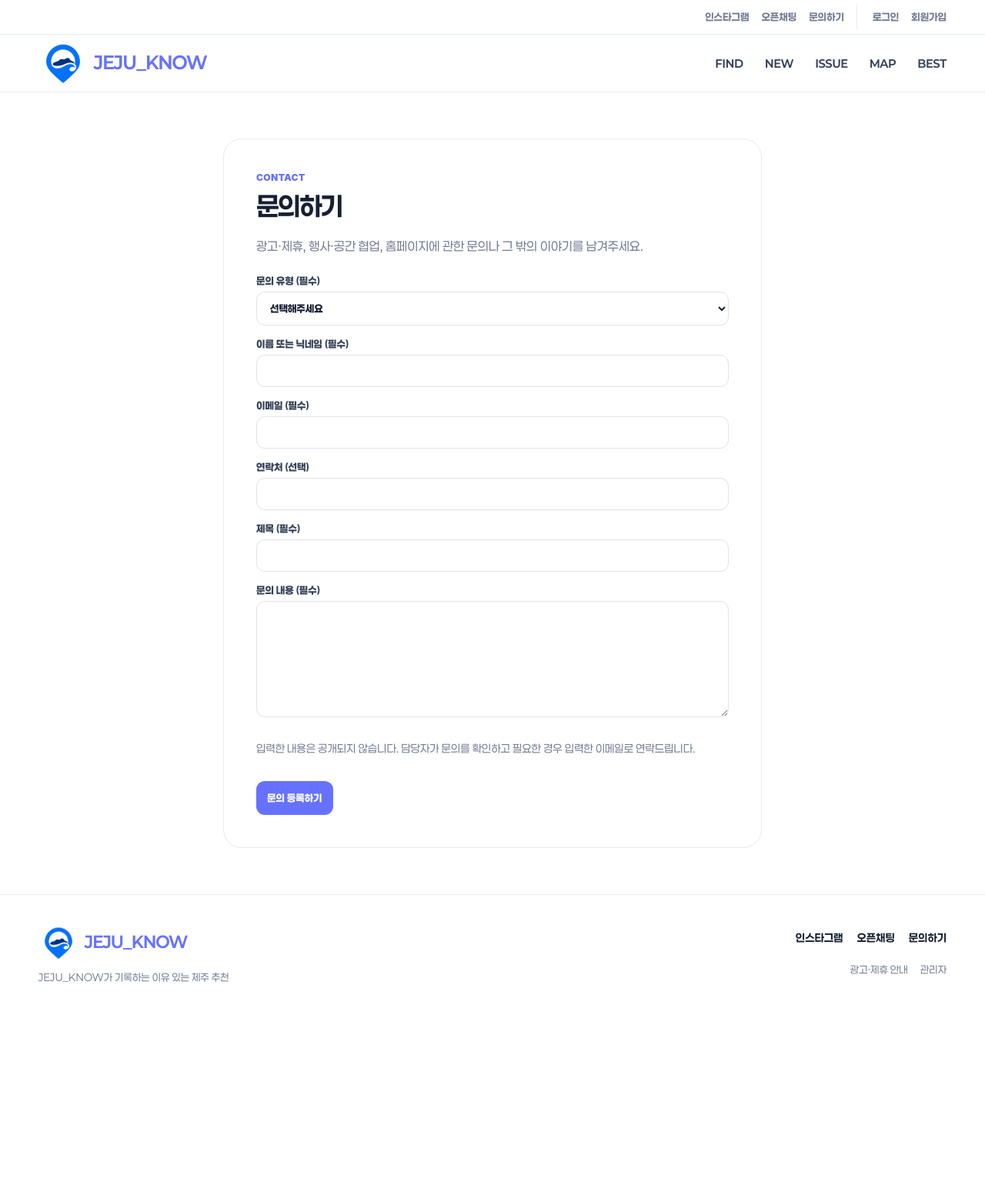
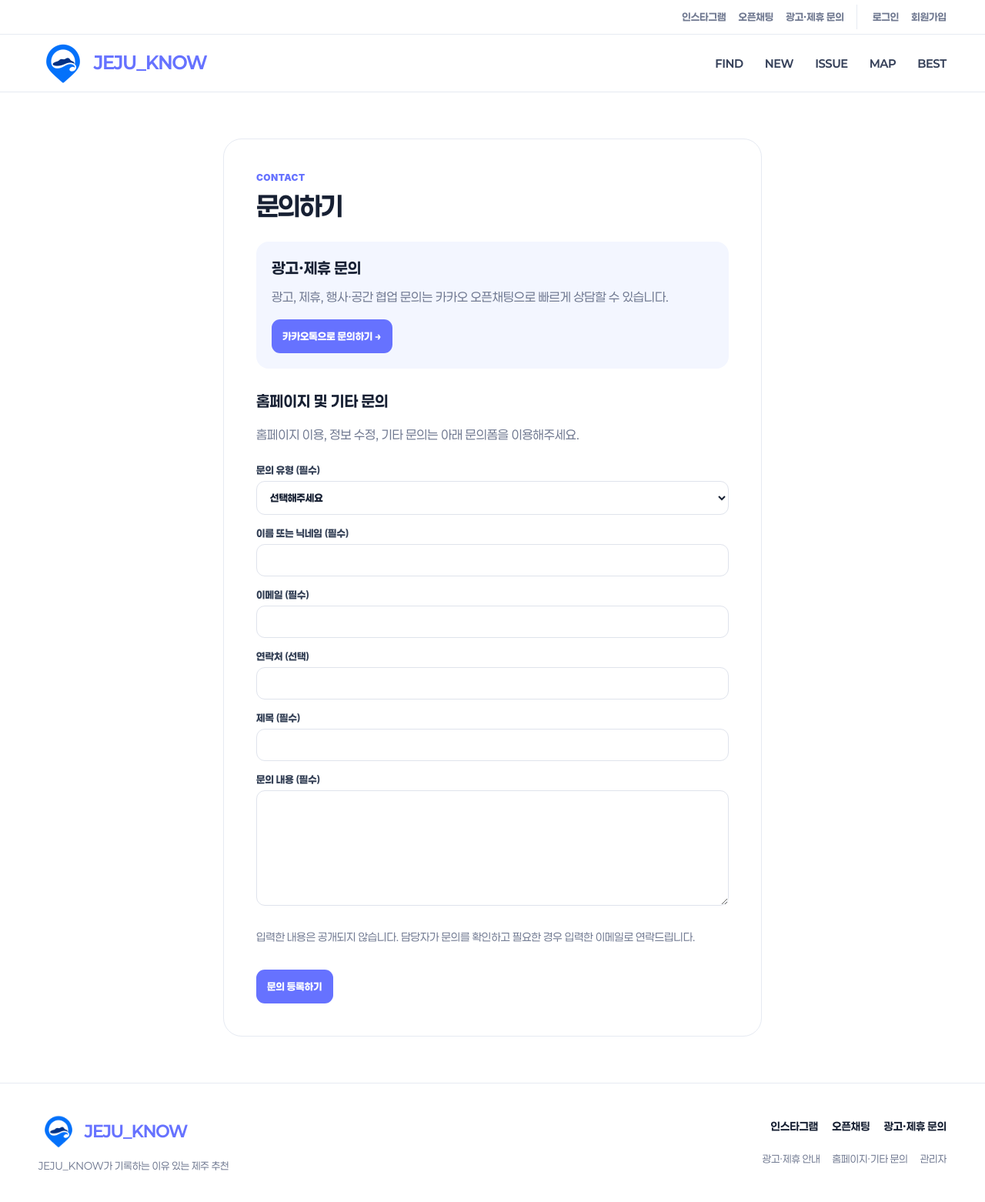
Before and after one commit to jejuknow/jeju_know, a FastAPI app: page /contact in a window 1280 px wide. Shown: the whole page at 77% size. Before the commit the page ends 1276 px from the top, so only its background shows below. Run offline with FastAPI, Linux system fonts and the light colour scheme; data comes from the database, SQL or seed files in the repository; data that the repository does not hold is empty; some libraries are stand-ins or nearby versions; some web fonts are replaced.

Commit message:
Connect partnership inquiries to Kakao chat

```diff
--- a/admin_settings.py
+++ b/admin_settings.py
@@ -7,6 +7,7 @@ COMPANIONS = ["혼자", "연인", "친구", "부모님", "아이", "반려동물
 FOCUS = [("taste", "맛 중심"), ("space", "공간 중심"), ("experience", "이색 경험")]
 DEFAULTS = {"site_name": "JEJU_KNOW", "instagram_url": "https://www.instagram.com/jeju_know/",
             "openchat_url": "https://open.kakao.com/o/gLuLBdVi",
+            "partnership_kakao_url": "https://open.kakao.com/o/sxJXaiWi",
             "site_description": "JEJU_KNOW가 기록하는 이유 있는 제주 추천",
             "home_pick": True, "home_new": True, "home_issue": True, "home_best": True,
             "user_place_auto_publish": False}
--- a/static/brand-contact.css
+++ b/static/brand-contact.css
@@ -18,6 +18,15 @@
 .contact-page { padding-block:clamp(24px,5vw,60px) }
 .contact-card { max-width:700px; margin:auto; padding:clamp(20px,4vw,42px); background:white }
 .contact-card > .primary-inline, .contact-form { margin-top:24px }
+.contact-partnership { margin-block:24px; padding:20px; border-radius:16px; background:#f3f6ff }
+.contact-partnership h2, .contact-form-title { font-size:20px; line-height:1.4 }
+.contact-partnership h2 { margin:0 }
+.contact-partnership p, .contact-partnership-hint p { margin:10px 0 16px; color:var(--muted); line-height:1.7 }
+.contact-form-title { margin:28px 0 8px }
+.contact-partnership .primary-inline { max-width:100%; text-align:center }
+.contact-partnership-hint { padding:14px 16px; border-radius:12px; background:#f3f6ff }
+.contact-partnership-hint p { margin:0 0 8px }
+.contact-partnership-hint a { display:inline-flex; min-height:44px; align-items:center; color:var(--brand); font-weight:700 }
 .contact-form label { display:grid; gap:6px; min-width:0 }
 .contact-form :is(input,textarea,select) { width:100%; min-width:0 }
 .contact-form .contact-privacy { font-size:14px; color:var(--muted); line-height:1.6 }
--- a/static/contact.js
+++ b/static/contact.js
@@ -3,6 +3,14 @@
   const form = document.querySelector('.contact-form');
   const submit = form?.querySelector('button[type=submit]');
   if (!submit) return;
+  const type = form.querySelector('select[name=inquiry_type]');
+  const hint = form.querySelector('.contact-partnership-hint');
+  const updateHint = () => {
+    if (type && hint) hint.hidden = !['광고·제휴', '행사·공간 협업'].includes(type.value);
+  };
+  type?.addEventListener('change', updateHint);
+  window.addEventListener('pageshow', updateHint);
+  updateHint();
   form.addEventListener('submit', () => { submit.disabled = true; submit.textContent = '등록 중…'; });
   window.addEventListener('pageshow', () => { submit.disabled = false; submit.textContent = '문의 등록하기'; });
 })();
--- a/templates/_brand_links.html
+++ b/templates/_brand_links.html
@@ -1,5 +1,5 @@
 {% macro brand_links(settings) -%}
   {% if settings.instagram_url %}<a href="{{ settings.instagram_url }}" target="_blank" rel="noopener noreferrer">인스타그램</a>{% endif %}
   <a href="{{ settings.openchat_url }}" target="_blank" rel="noopener noreferrer">오픈채팅</a>
-  <a href="/contact">문의하기</a>
+  <a href="{{ settings.partnership_kakao_url }}" target="_blank" rel="noopener noreferrer">광고·제휴 문의</a>
 {%- endmacro %}
--- a/templates/_site_footer.html
+++ b/templates/_site_footer.html
@@ -3,6 +3,6 @@
   <div>{{ brand_logo(variant='footer-brand') }}<p>{{ site_settings.site_description }}</p></div>
   <div class="footer-actions">
     <nav class="footer-brand-links" aria-label="푸터 소통 메뉴">{{ brand_links(site_settings) }}</nav>
-    <div class="footer-secondary"><a href="/partnership">광고·제휴 안내</a><a href="{{ url_for('admin_dashboard') }}">관리자</a></div>
+    <div class="footer-secondary"><a href="/partnership">광고·제휴 안내</a><a href="/contact">홈페이지·기타 문의</a><a href="{{ url_for('admin_dashboard') }}">관리자</a></div>
   </div>
 </div></footer>
--- a/templates/base.html
+++ b/templates/base.html
@@ -40,7 +40,7 @@
   <link rel="stylesheet" href="/static/brand.css?v=20261012-brand">
   <link rel="stylesheet" href="/static/navigation-icons.css?v=20261027-3d-icons">
   <link rel="stylesheet" href="/static/public-ux.css?v=20261028">
-  <link rel="stylesheet" href="/static/brand-contact.css?v=20261102-my-inquiries">
+  <link rel="stylesheet" href="/static/brand-contact.css?v=20261109-kakao">
   {% if not request.url.path.startswith('/admin') %}<link rel="stylesheet" href="/static/user-status.css?v=20261104-cards">{% endif %}
 </head>
 <body class="{% block body_class %}{% endblock %}">
--- a/templates/contact.html
+++ b/templates/contact.html
@@ -7,14 +7,25 @@
     <div class="row-actions">{% if member %}<a href="/account/inquiries" class="primary-inline">내 문의 확인하기</a>{% endif %}
       <a href="/" class="secondary-btn">홈으로</a></div>
   {% else %}
-    <h1>문의하기</h1><p>광고·제휴, 행사·공간 협업, 홈페이지에 관한 문의나 그 밖의 이야기를 남겨주세요.</p>
+    <h1>문의하기</h1>
+    <section class="contact-partnership" aria-labelledby="partnership-contact-title">
+      <h2 id="partnership-contact-title">광고·제휴 문의</h2>
+      <p>광고, 제휴, 행사·공간 협업 문의는 카카오 오픈채팅으로 빠르게 상담할 수 있습니다.</p>
+      <a class="primary-inline" href="{{ site_settings.partnership_kakao_url }}" target="_blank" rel="noopener noreferrer">카카오톡으로 문의하기 →</a>
+    </section>
+    <h2 class="contact-form-title">홈페이지 및 기타 문의</h2>
+    <p>홈페이지 이용, 정보 수정, 기타 문의는 아래 문의폼을 이용해주세요.</p>
     {% if error %}<p class="member-error" role="alert">{{ error }}</p>{% endif %}
     <form class="admin-form contact-form" method="post" action="/contact{% if issue %}?issue_id={{ issue.id }}{% endif %}">
       <input type="hidden" name="csrf_token" value="{{ csrf_token }}"><input type="hidden" name="form_token" value="{{ form_token }}">
       {% if issue %}<label>문의 유형<input name="inquiry_type" readonly value="콘텐츠 수정·삭제"></label>
         <p class="inquiry-related">관련 ISSUE: <strong>{{ issue.title }}</strong></p>
       {% else %}<label>문의 유형 (필수)<select name="inquiry_type" required><option value="">선택해주세요</option>
-        {% for kind in types %}<option {% if values.inquiry_type == kind %}selected{% endif %}>{{ kind }}</option>{% endfor %}</select></label>{% endif %}
+        {% for kind in types %}<option {% if values.inquiry_type == kind %}selected{% endif %}>{{ kind }}</option>{% endfor %}</select></label>
+        <div class="contact-partnership-hint" hidden role="status">
+          <p>광고·제휴 문의는 카카오 오픈채팅에서 더 빠르게 상담할 수 있습니다.</p>
+          <a href="{{ site_settings.partnership_kakao_url }}" target="_blank" rel="noopener noreferrer">카카오톡 문의하기 →</a>
+        </div>{% endif %}
       <label>이름 또는 닉네임 (필수)<input name="name" required maxlength="{{ limits.name }}" value="{{ values.name }}"></label>
       <label>이메일 (필수)<input type="email" name="email" required autocomplete="email" maxlength="{{ limits.email }}" value="{{ values.email }}"></label>
       <label>연락처 (선택)<input type="tel" name="phone" autocomplete="tel" maxlength="{{ limits.phone }}" value="{{ values.phone }}"></label>
@@ -26,4 +37,4 @@
   {% endif %}
 </section></main>
 {% endblock %}
-{% block scripts %}{% if not sent %}<script src="/static/contact.js" defer></script>{% endif %}{% endblock %}
+{% block scripts %}{% if not sent %}<script src="/static/contact.js?v=20261109-kakao" defer></script>{% endif %}{% endblock %}
--- a/templates/partnership.html
+++ b/templates/partnership.html
@@ -2,7 +2,7 @@
 {% block title %}광고·제휴 | JEJU_KNOW{% endblock %}
 {% block body %}
 <main class="partnership-page">
-  <section class="partnership-hero"><div class="wrap"><p class="kicker light">PARTNERSHIP</p><h1>제주에서 알리고 싶은 이야기를<br>JEJU_KNOW 방식으로 소개합니다.</h1><p>단순 배너보다 장소·행사·콘텐츠 맥락 안에서 자연스럽게 발견되는 홍보를 목표로 합니다. 유료 콘텐츠는 일반 추천과 구분해 표시합니다.</p><a class="partnership-instagram" href="/contact">광고·제휴 문의하기 →</a>{% if site_settings.instagram_url %} <a class="partnership-instagram" href="{{ site_settings.instagram_url }}" target="_blank" rel="noopener noreferrer">Instagram DM →</a>{% endif %}</div></section>
+  <section class="partnership-hero"><div class="wrap"><p class="kicker light">PARTNERSHIP</p><h1>제주에서 알리고 싶은 이야기를<br>JEJU_KNOW 방식으로 소개합니다.</h1><p>단순 배너보다 장소·행사·콘텐츠 맥락 안에서 자연스럽게 발견되는 홍보를 목표로 합니다. 유료 콘텐츠는 일반 추천과 구분해 표시합니다.</p><a class="partnership-instagram" href="{{ site_settings.partnership_kakao_url }}" target="_blank" rel="noopener noreferrer">광고·제휴 문의하기 →</a>{% if site_settings.instagram_url %} <a class="partnership-instagram" href="{{ site_settings.instagram_url }}" target="_blank" rel="noopener noreferrer">Instagram DM →</a>{% endif %}</div></section>
   <section class="wrap partnership-options"><div class="section-head"><div><p class="kicker">MONETIZATION READY</p><h2>첫 수익화는 3가지 형태가 적합합니다.</h2></div></div><div class="monetize-grid"><article><span>01</span><h3>행사·소식 프로모션</h3><p>일반 제주 소식 카드 안에서 ‘광고·협찬’으로 명확히 표시해 상단 또는 추천 영역에 노출합니다.</p></article><article><span>02</span><h3>장소 소개 콘텐츠</h3><p>JEJU_KNOW의 실제 기준과 맞는 공간만 별도 협업 콘텐츠로 제작하고, 일반 PICK과 구분합니다.</p></article><article><span>03</span><h3>인스타그램 연계 패키지</h3><p>웹 상세 링크 + 인스타그램 숏폼/게시물을 묶는 방식으로 향후 상품화할 수 있습니다.</p></article></div><div class="monetize-note"><strong>지금은 가격표·결제 기능을 넣지 않았습니다.</strong><p>방문자와 실제 문의량이 쌓이기 전에 결제·회원 기능을 추가하면 운영 부담만 커집니다. 우선 관리자에서 ‘광고·협찬’ 여부를 표시하고 문의를 받는 구조로 시작합니다.</p></div></section>
 </main>
 {% endblock %}
```
Also changed, not shown: tests/test_contact_inquiries.py (+7 -0 lines).
